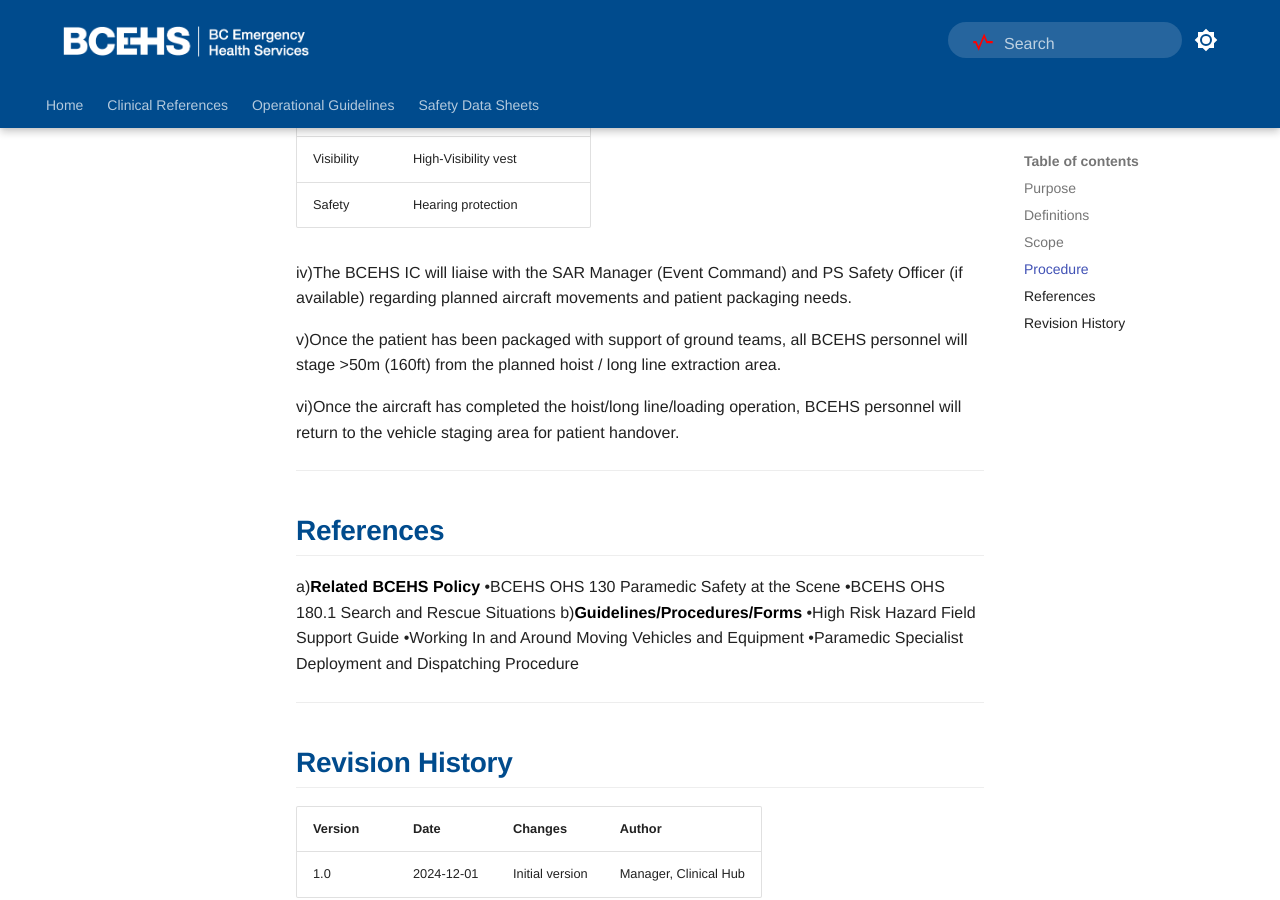
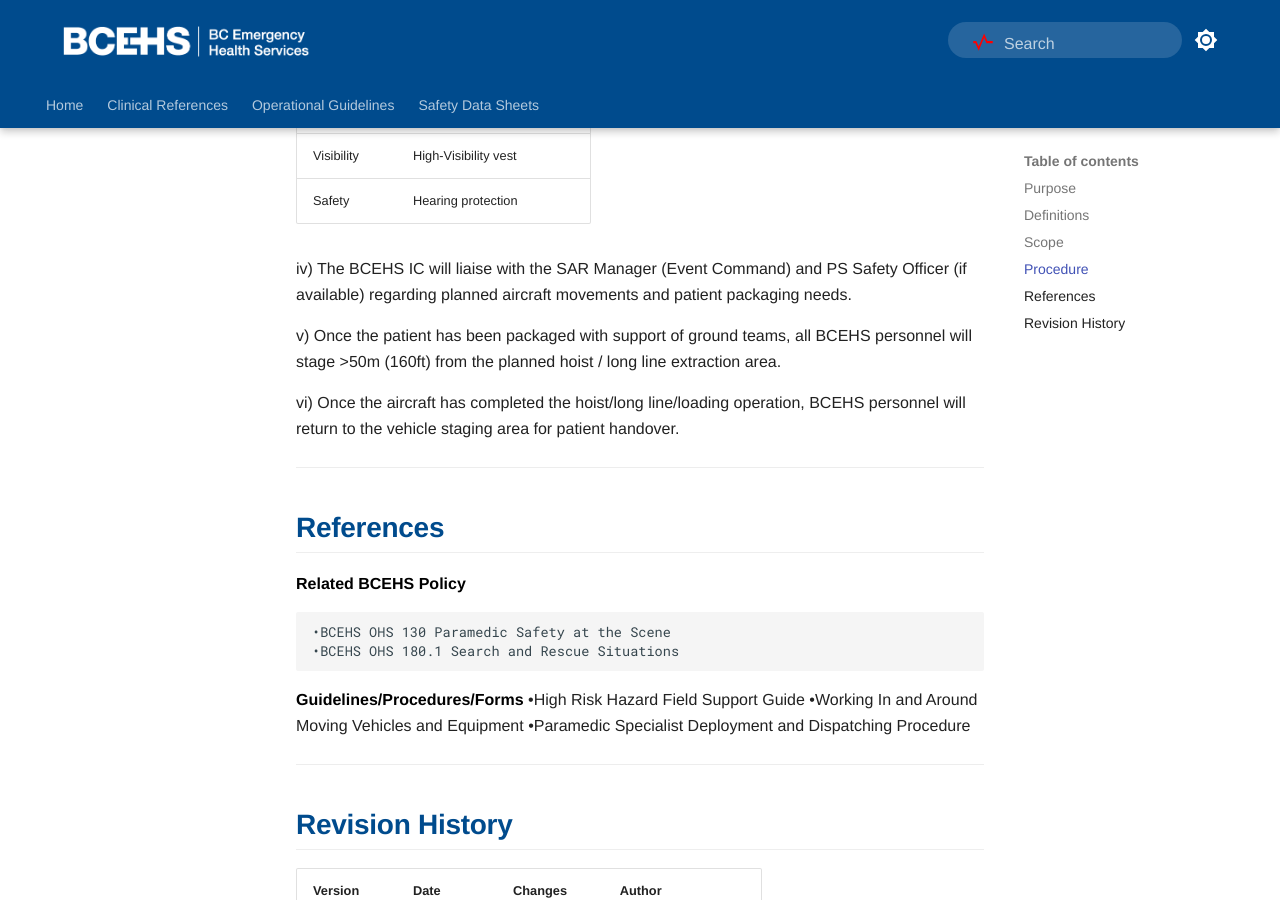
Before and after one commit to bcehsclinicalhub/TangoBot, an MkDocs documentation site: the page built from docs/operational/urban-wildland-interface-sar-events.md, in a window 1280 px wide and 900 px high, scrolled down 2426 px. Built offline with MkDocs 1.6.1 and Material for MkDocs 9.7.7, drawn with Linux system fonts in a browser that asks for light colours.

```diff
--- a/docs/operational/urban-wildland-interface-sar-events.md
+++ b/docs/operational/urban-wildland-interface-sar-events.md
@@ -58,7 +58,7 @@
 
 ii) When confirmed, add a critical event remark with key safety information:
 
-<h2 style="font-size: 0.9rem; margin-bottom: 5px;">⚠️ SAFETY ALERT</h2>
+<p style="color: #004B8D; font-size: 0.75rem; font-weight: 800; margin-bottom: 2px; text-transform: uppercase;">⚠️ SAFETY ALERT</p>
 !!! warning "Urban Interface SAR"
     - Stage >50m (160ft) from hoist / landing zone as directed
     - Conduct scene safety assessment
@@ -76,11 +76,13 @@
 This collaborative decision will weigh the expected response time and risk involved in reaching the scene (long code-3 response) with the safety benefits of BCEHS personnel and partner agencies having PS Safety Officer support.
 
 **Direction for Crews**
+
 i) Establish a BCEHS Incident Command (IC) to liaise with the SAR Manager (Event Command) and PS Safety Officer (if available) supporting patient extraction.
 
 ii) The BCEHS IC will shift one portable radio to PEPCORD 1 to maintain situational awareness of air-to-ground operations per existing BCEHS guidelines.
 
-iii) Direct all BCEHS personnel to don appropriate backcountry PPE (per HRH 14 and HRH-19). This includes:
+iii) Direct all BCEHS personnel to don appropriate backcountry PPE (per HRH 14 and HRH-19).
+This includes:
 
 | Category | Required Item |
 |----------|---------------|
@@ -89,24 +91,25 @@
 | Safety | Hearing protection |
 
 
-iv)The BCEHS IC will liaise with the SAR Manager (Event Command) and PS Safety Officer (if available) regarding planned aircraft movements and patient packaging needs.
+iv) The BCEHS IC will liaise with the SAR Manager (Event Command) and PS Safety Officer (if available) regarding planned aircraft movements and patient packaging needs.
 
-v)Once the patient has been packaged with support of ground teams, all BCEHS personnel will stage >50m (160ft) from the planned hoist / long line extraction area.
+v) Once the patient has been packaged with support of ground teams, all BCEHS personnel will stage >50m (160ft) from the planned hoist / long line extraction area.
 
-vi)Once the aircraft has completed the hoist/long line/loading operation, BCEHS personnel will return to the vehicle staging area for patient handover.
+vi) Once the aircraft has completed the hoist/long line/loading operation, BCEHS personnel will return to the vehicle staging area for patient handover.
 
 ---
 
 ## References
 
-a)**Related BCEHS Policy**
-•BCEHS OHS 130 Paramedic Safety at the Scene
-•BCEHS OHS 180.1 Search and Rescue Situations
-b)**Guidelines/Procedures/Forms**
-•High Risk Hazard Field Support Guide
-•Working In and Around Moving Vehicles and Equipment
-•Paramedic Specialist Deployment and Dispatching Procedure
+**Related BCEHS Policy**
 
+    •BCEHS OHS 130 Paramedic Safety at the Scene
+    •BCEHS OHS 180.1 Search and Rescue Situations
+
+**Guidelines/Procedures/Forms**
+    •High Risk Hazard Field Support Guide
+    •Working In and Around Moving Vehicles and Equipment
+    •Paramedic Specialist Deployment and Dispatching Procedure
 ---
 
 ## Revision History
```
